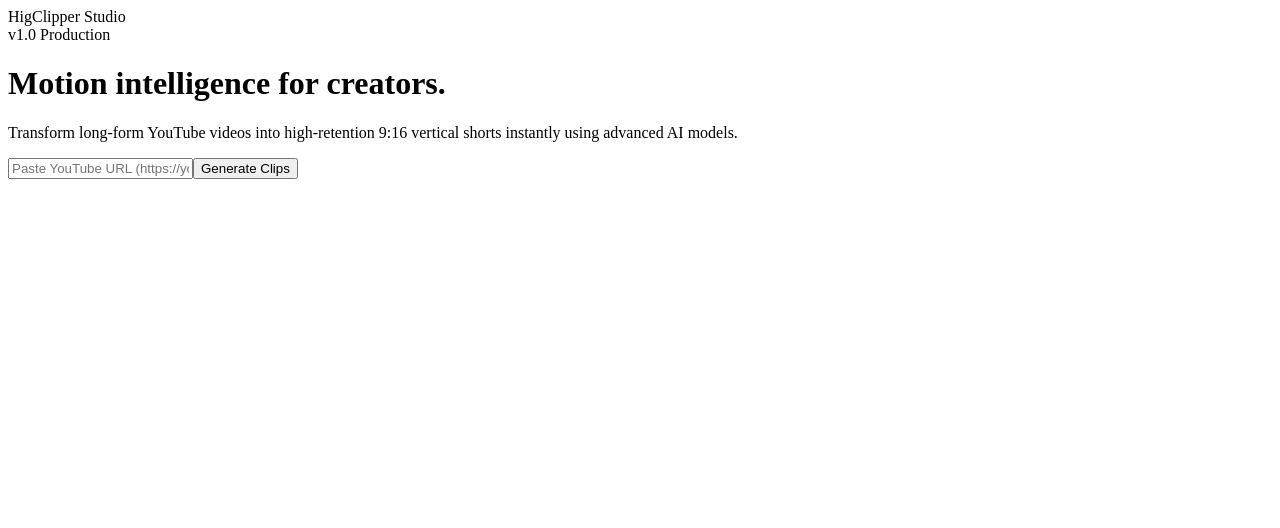
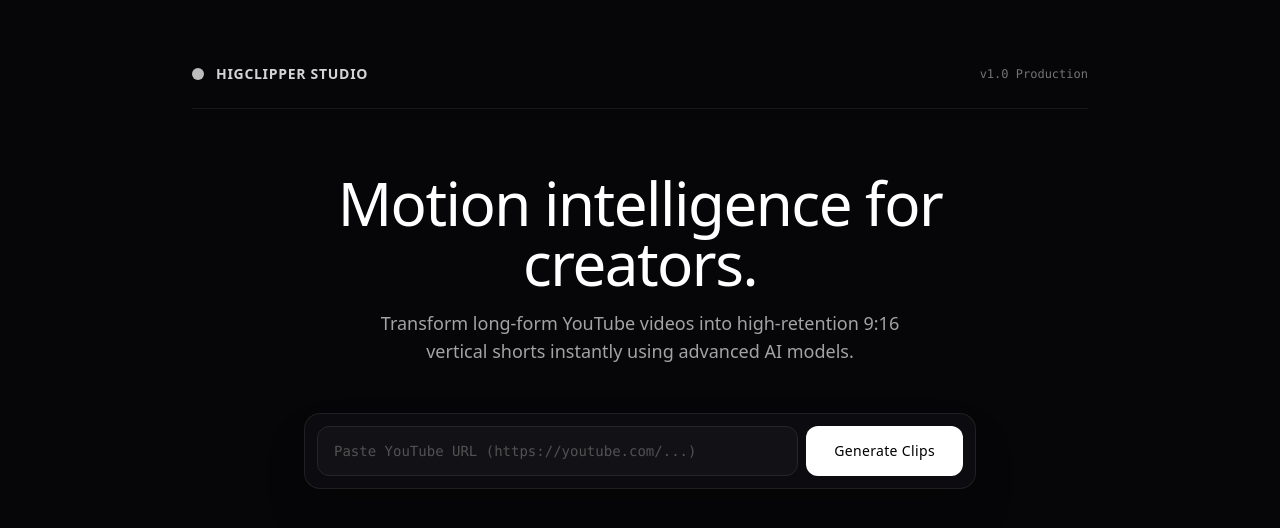
Before and after one commit to geteyemate/higclipper, a Next.js app: page / in a window 1280 px wide. Shown: the top 528 px of the page. Built offline with nearby package versions, Linux system fonts and the light colour scheme.

Commit message:
Update layout.js

```diff
--- a/app/layout.js
+++ b/app/layout.js
@@ -1,12 +1,16 @@
+import './globals.css'
+
 export const metadata = {
-  title: 'HigClipper - AI Viral Video Clipper',
-  description: 'Automated viral video clipping tool for Shorts & Reels',
+  title: 'HigClipper Studio - AI Viral Video Clipper',
+  description: 'Motion intelligence for creators',
 }
 
 export default function RootLayout({ children }) {
   return (
-    <html lang="en">
-      <body>{children}</body>
+    <html lang="en" className="dark">
+      <body className="bg-[#060608] text-white antialiased min-h-screen">
+        {children}
+      </body>
     </html>
   )
 }
```
